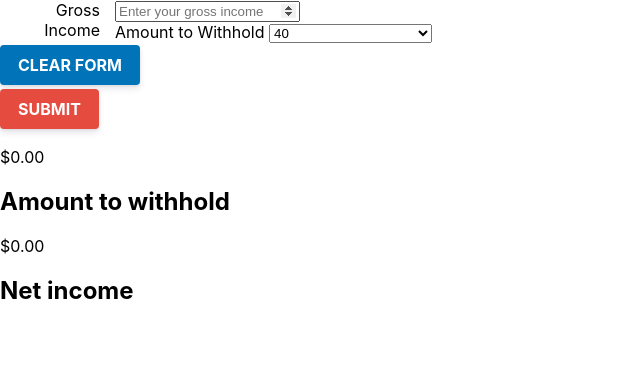
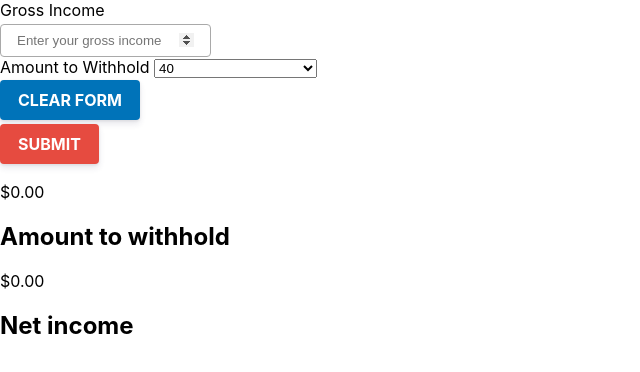
Before and after one commit to adriantoddross/set-aside, a React (Create React App) app: page / in a window 1280 px wide. Shown: the top 372 px of the page, without its empty margins (0-640 px from the left). Built offline with nearby package versions, Linux system fonts and the light colour scheme.

Commit message:
style and add focus fx

```diff
--- a/src/Components/Input.css
+++ b/src/Components/Input.css
@@ -1,6 +1,16 @@
 .form-label {
-  float: left;
-	text-align: right;
-	margin-right: 15px;
-	width: 100px;
+  color: black;
+  display: block;
+  padding-bottom: .25rem;
 }
+
+.form-input {
+  border: 1px solid darkgrey;
+  border-radius: 4px;
+  color: black;
+  padding: 8px 16px;
+}
+
+.form-input:focus {
+  border: 2px solid #0073b9;
+}
```
